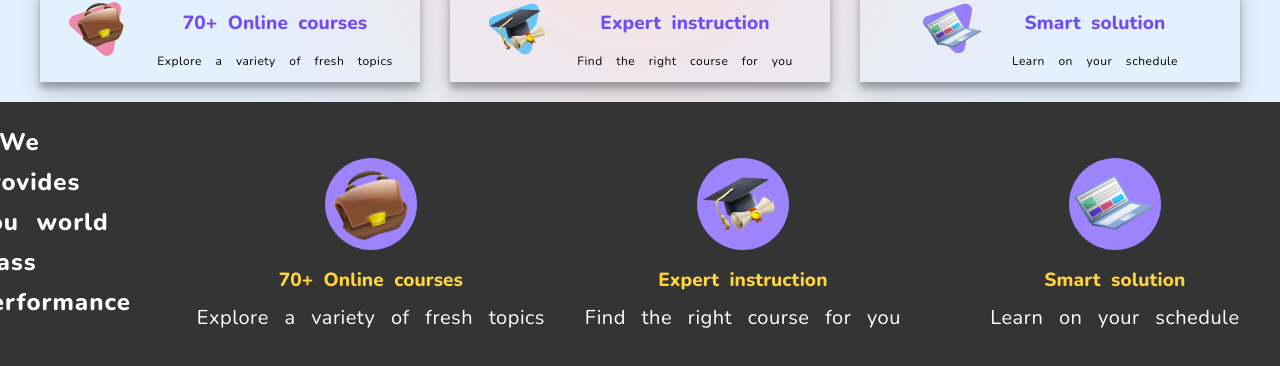
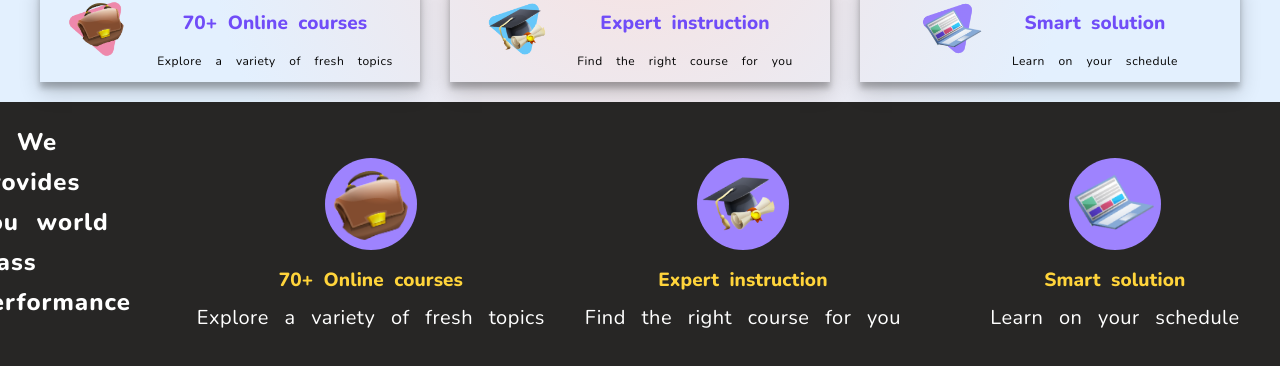
Before and after one commit to Noman-Nom/LLM-DEMO, a React (Vite) app: page / in a window 1280 px wide. Shown: the part 2254-2620 px from the top of the page. Built offline with nearby package versions, Linux system fonts and the light colour scheme; some icons are missing.

Commit message:
black page working

```diff
--- a/src/Components/BlackDoc/BlackDoc.jsx
+++ b/src/Components/BlackDoc/BlackDoc.jsx
@@ -8,7 +8,7 @@ const BlackDoc = () => {
     <div className='black'>
 
         <div className="black__content">
-            <h3> <FaQuoteLeft /><span>We</span> provides you world class performance . <FaQuoteRight /></h3>
+            <h3> <FaQuoteLeft /><span> We</span> provides you world class performance . <FaQuoteRight /></h3>
         </div>
 
         <div className="black__items">
--- a/src/Components/BlackDoc/BlackDoc.scss
+++ b/src/Components/BlackDoc/BlackDoc.scss
@@ -8,7 +8,7 @@
     padding: 10px 30px;
     // border: 1px solid red;
     gap: 30px;
-    background-color: #343434;
+    background-color: #272625;
 
 
 }
@@ -30,6 +30,11 @@
         font-family: 'Nunito', sans-serif;
         margin: 10px;
         color: white;
+
+        svg{
+            color: #FFD43B;
+            font-size: 22px;
+        }
     }
 }
 .black__items{
```
